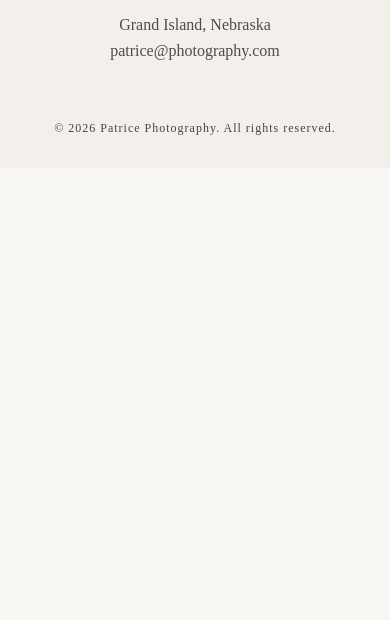
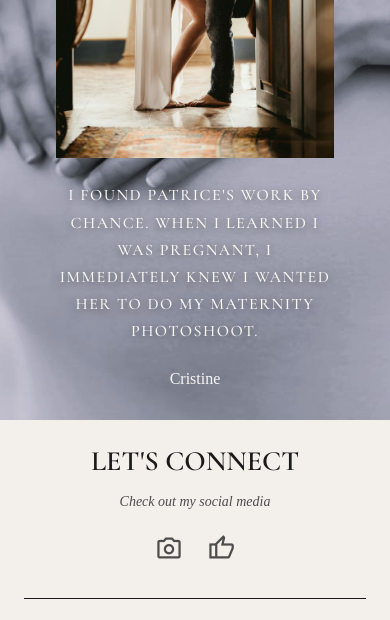
Before and after one commit to mslysz/Maternity-photo-project, a plain HTML site: page maternity.html in a window 390 px wide. Shown: the part 2644-3264 px from the top of the page. Before the commit the page ends 2812 px from the top, so only its background shows below. Drawn offline with nearby package versions, Linux system fonts and the light colour scheme.

Commit message:
A parallax effect has been created in the parallax subsection; styles and media queries have been added

```diff
--- a/maternity.html
+++ b/maternity.html
@@ -144,6 +144,24 @@
           </div>
         </div>
       </section>
+      <section class="maternity-parallax">
+        <figure class="maternity-parallax__testimonial">
+          <img
+            class="maternity-parallax__image"
+            src="/images/jonathan-borba-rsGdX91zqiU-SMALL.jpg"
+            alt="A couple with their heads touching poses for a photo"
+          />
+
+          <blockquote class="maternity-parallax__quote">
+            <p>
+              I found Patrice's work by chance. When I learned I was pregnant, I
+              immediately knew I wanted her to do my maternity photoshoot.
+            </p>
+          </blockquote>
+
+          <figcaption class="maternity-parallax__author">Cristine</figcaption>
+        </figure>
+      </section>
     </main>
     <footer class="footer">
       <div class="container">
--- a/scss/pages/_maternity-page.scss
+++ b/scss/pages/_maternity-page.scss
@@ -133,3 +133,98 @@
     }
   }
 }
+.maternity-parallax {
+  position: relative;
+  background-image: url('../../images/juan-encalada-SCteCA0Mf1A-SMALL.jpg');
+  min-height: 300px;
+  background-repeat: no-repeat;
+  background-size: cover;
+  background-position: center;
+  background-attachment: scroll;
+
+  @include flex-column-center;
+  text-align: center;
+  padding: $space-5 $space-4;
+
+  &__testimonial {
+    display: flex;
+    flex-direction: column;
+    justify-content: center;
+    align-items: center;
+    flex: 0 0 100%;
+    width: 100%;
+    max-width: 100%;
+    gap: $space-4;
+    overflow: hidden;
+    padding-inline: $space-5;
+    backface-visibility: hidden;
+  }
+
+  &__avatar {
+    width: 100%;
+    max-width: 220px;
+    height: auto;
+    aspect-ratio: 3/4;
+    object-fit: cover;
+    box-shadow: 0 10px 25px rgba(0, 0, 0, 0.3);
+  }
+  &__quote {
+    text-transform: uppercase;
+    color: $color-light;
+    font-size: $fs-base;
+    font-family: $font-heading;
+    font-weight: 500;
+    letter-spacing: 1.5px;
+    text-align: center;
+    margin: 0 auto;
+    line-height: 1.7;
+    max-width: 320px;
+    text-shadow: 0 2px 10px rgba(0, 0, 0, 0.6);
+
+    p {
+      margin-bottom: $space-2;
+      &:last-child {
+        margin-bottom: 0;
+      }
+    }
+  }
+  &__author {
+    color: $color-light;
+    font-family: $font-text;
+  }
+  @include tablet {
+    min-height: 350px;
+    padding-block: $space-6;
+  }
+
+  @include desktop {
+    min-height: 450px;
+    background-attachment: fixed;
+
+    &__testimonial {
+      max-width: 700px;
+    }
+
+    &__quote {
+      max-width: 500px;
+      font-size: $fs-lg;
+    }
+  }
+  @include desktop {
+    min-height: 400px;
+    background-attachment: fixed;
+  }
+  @media (orientation: landscape) and (max-height: 500px) {
+    min-height: 220px;
+    padding-block: $space-3;
+
+    &__image {
+      max-width: 150px;
+    }
+
+    &__quote {
+      font-size: $fs-sm;
+      max-width: 600px;
+    }
+  }
+}
```
Also changed, not shown: css/main.css, images/jonathan-borba-rsGdX91zqiU-SMALL.jpg (added), images/juan-encalada-SCteCA0Mf1A-SMALL.jpg (added), 1 other file.
